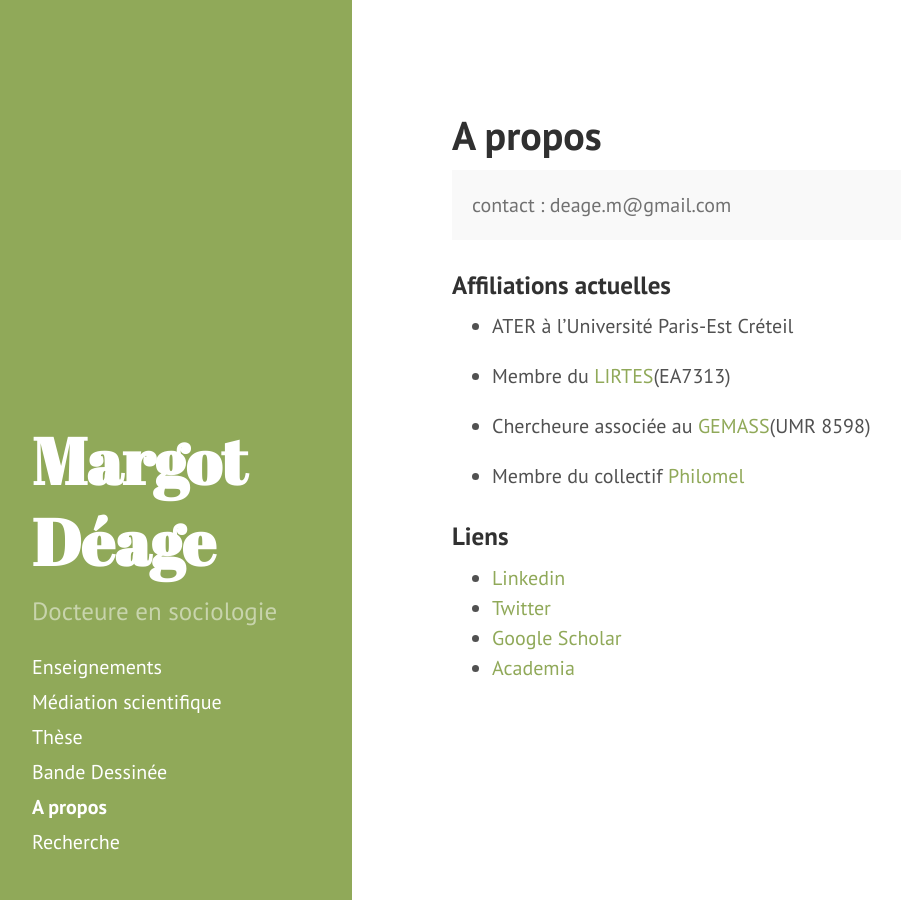
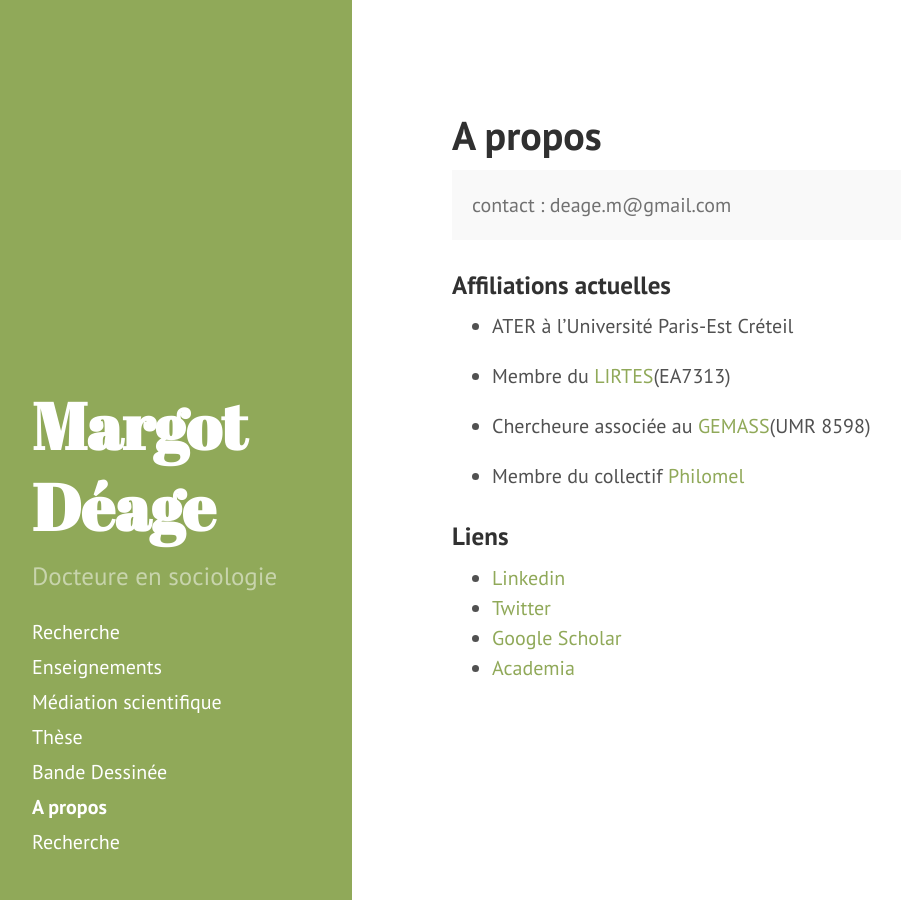
Before and after one commit to margotdeage/margotdeage.github.io, a Jekyll site: the page built from index.md, in a window 1280 px wide. Shown: the whole page, without its empty margins (8-909 px from the left). Built offline with Jekyll 4.4.1, drawn with Linux system fonts in a browser that asks for light colours; the list of posts is cut into pages by our own code.

Commit message:
Update sidebar.html

```diff
--- a/_includes/sidebar.html
+++ b/_includes/sidebar.html
@@ -10,7 +10,7 @@
     </div>
 
     <nav class="sidebar-nav">
-
+      <a class="sidebar-nav-item{% if page.url == site.baseurl %} active{% endif %}" href="{{  "/" | relative_url }}">Recherche</a>
 
       {% assign pages_list = site.pages %}
       {% for node in pages_list %}
```
